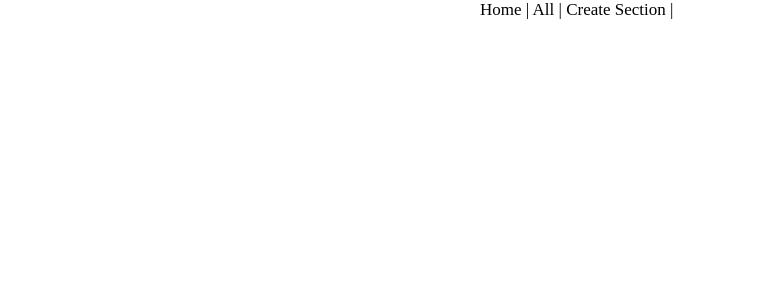
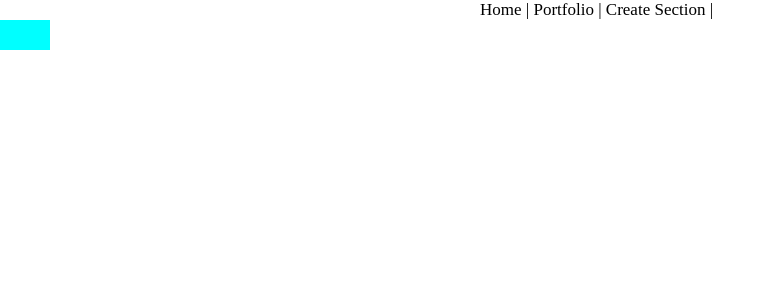
Before and after one commit to AdamBrejcak/Portfolio-Prototype, a Vue app: page /#/portfolio in a window 1280 px wide. Before the commit this address led to /#/. Shown: the top 300 px of the page, without its empty margins (0-775 px from the left). Built offline with nearby package versions, Linux system fonts and the light colour scheme; no server answers; the database is empty; sample sign-in values are in the browser's storage.

Commit message:
Download method

```diff
--- a/src/components/Navigation.vue
+++ b/src/components/Navigation.vue
@@ -2,7 +2,7 @@
   <nav>
     <div class="navigation">
     <router-link to="/">Home</router-link> |
-    <router-link to="/portfolio">All</router-link> |
+    <router-link to="/portfolio">Portfolio</router-link> |
     <router-link to="/create">Create Section</router-link> |
     </div>
     <router-view/>
--- a/src/views/All.vue
+++ b/src/views/All.vue
@@ -1,9 +1,14 @@
 <template>
   <main>
+    <div>
+      <button @click="downloadFile()"></button>
+    </div>
   </main>
 </template>
 
 <script>
+// import DB from "../firebaseInit";
+import firebase from "firebase";
 import { getters } from "../store";
 
 export default {
@@ -11,5 +16,21 @@ export default {
   computed: {
     ...getters,
   },
+  methods: {
+    downloadFile() {
+      const storage = firebase.storage();
+      // const pathRef = storage.ref("Daniel_a_Monika/7cb80f00-aca5-11ea-903d-bd3d54865a8b.jpeg");
+      const storageRef = storage.refFromURL("gs://deafeye-1539950687727.appspot.com/Daniel_a_Monika/7cb80f00-aca5-11ea-903d-bd3d54865a8b.jpeg");
+      const starsRef = storageRef.child("Daniel_a_Monika/7cb80f00-aca5-11ea-903d-bd3d54865a8b.jpeg");
+      console.log(starsRef.getDownloadURL());
+    },
+  },
 };
 </script>
+<style lang="scss" scoped>
+  button{
+    width: 50px;
+    height: 30px;
+    background-color: aqua;
+  }
+</style>
```
